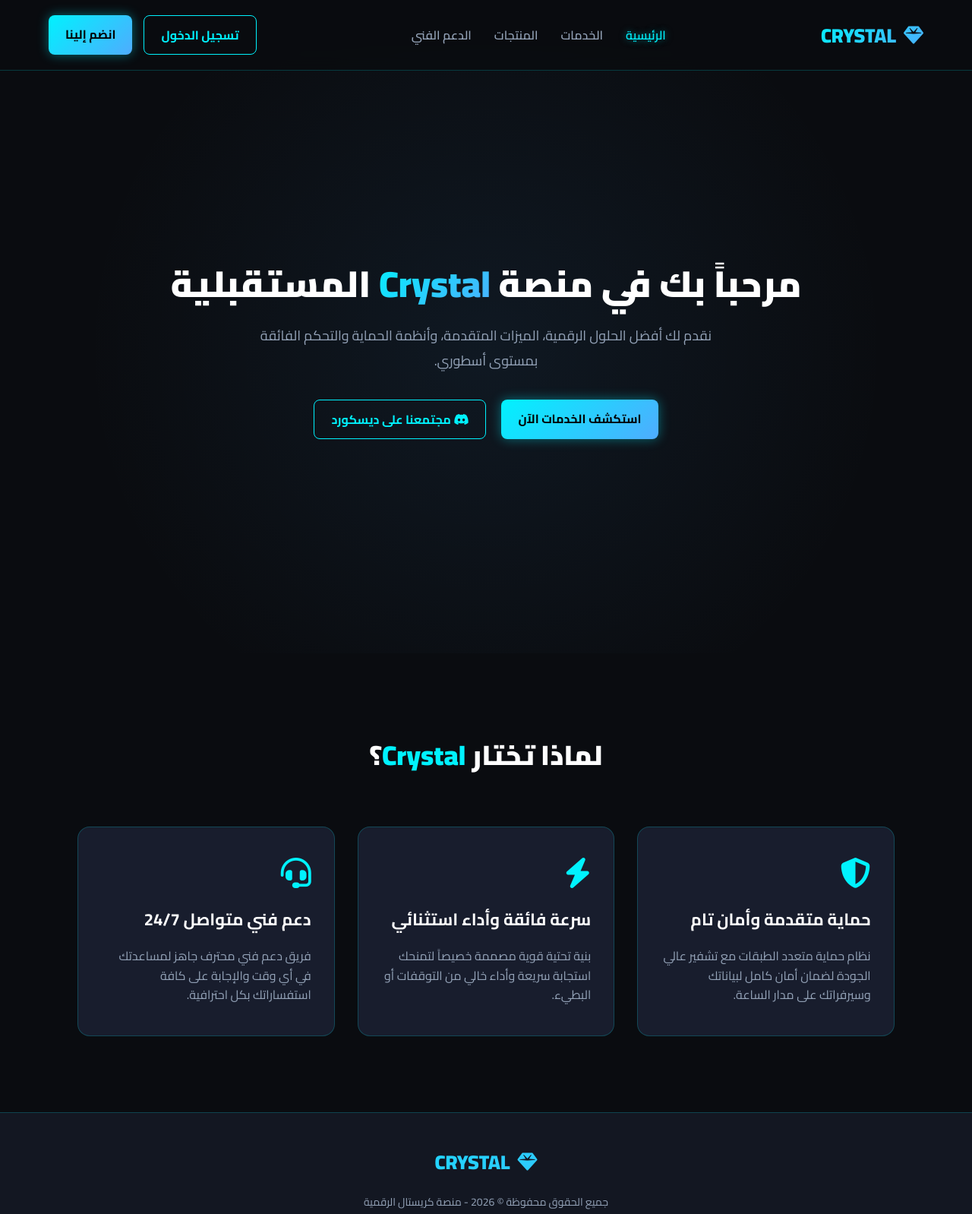
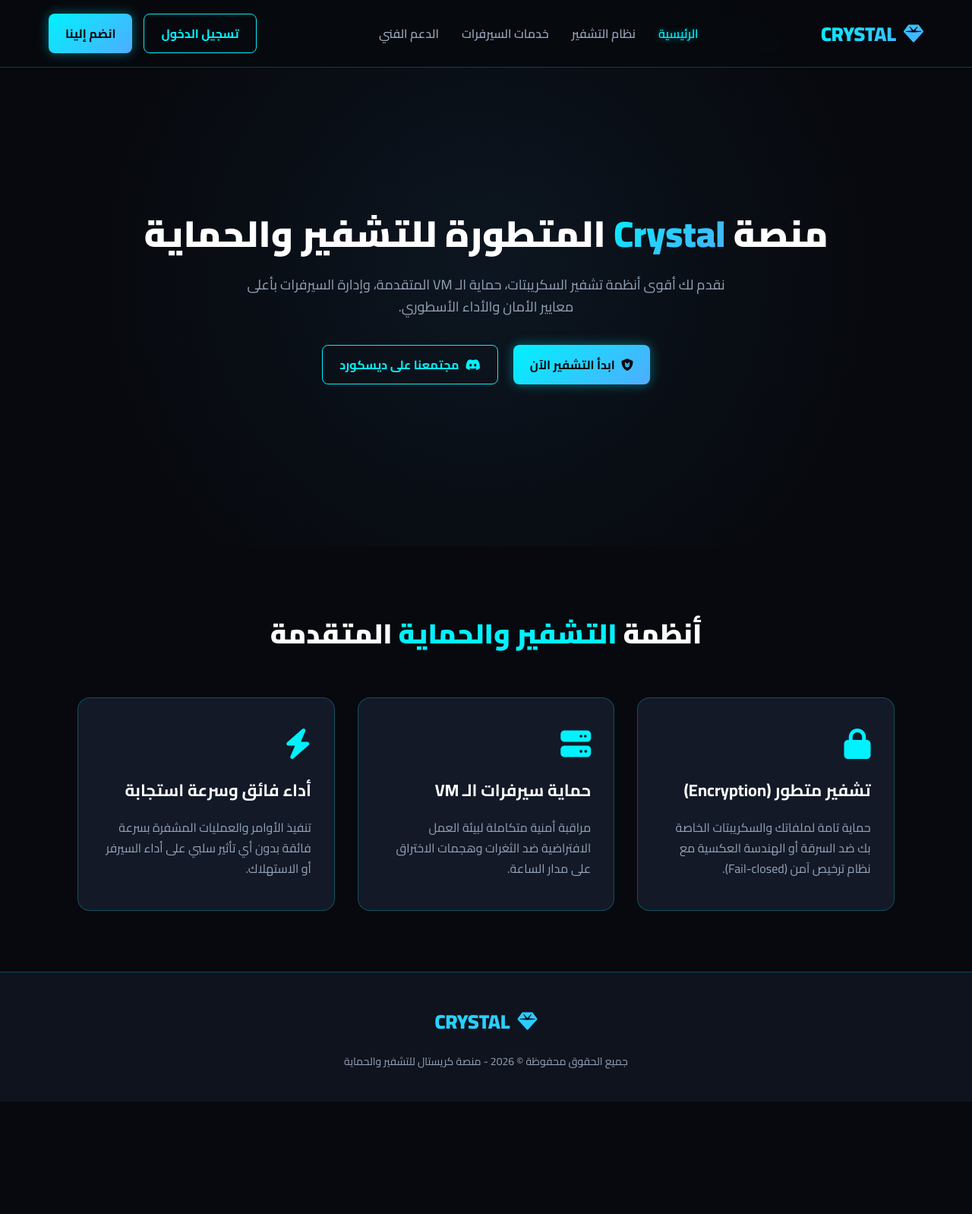
Before and after one commit to AliRed1/thfeer, a plain HTML site: page index.html in a window 1280 px wide. Shown: the whole page at 76% size. After the commit the page ends 1450 px from the top, so only its background shows below. Drawn offline with Linux system fonts and the light colour scheme.

Commit message:
Update index.html

```diff
--- a/index.html
+++ b/index.html
@@ -3,21 +3,21 @@
 <head>
     <meta charset="UTF-8">
     <meta name="viewport" content="width=device-width, initial-scale=1.0">
-    <title>Crystal - المنصة والخدمات الرقمية</title>
+    <title>Crystal - منصة الحماية والخدمات الرقمية</title>
     <!-- استيراد خط عربي أنيق -->
     <link href="https://fonts.googleapis.com/css2?family=Cairo:wght@300;400;600;700;900&display=swap" rel="stylesheet">
     <!-- مكتبة أيقونات FontAwesome -->
     <link rel="stylesheet" href="https://cdnjs.cloudflare.com/ajax/libs/font-awesome/6.4.0/css/all.min.css">
     <style>
         :root {
-            --bg-primary: #0a0c10;
-            --bg-secondary: #131722;
-            --card-bg: #181d2d;
+            --bg-primary: #07090e;
+            --bg-secondary: #0f131d;
+            --card-bg: #131927;
             --accent-cyan: #00f2fe;
             --accent-blue: #4facfe;
             --text-main: #ffffff;
             --text-muted: #94a3b8;
-            --border-color: rgba(0, 242, 254, 0.2);
+            --border-color: rgba(0, 242, 254, 0.25);
         }
 
         * {
@@ -35,8 +35,8 @@
 
         /* شريط التنقل العلوي */
         header {
-            background: rgba(10, 12, 16, 0.85);
-            backdrop-filter: blur(10px);
+            background: rgba(7, 9, 14, 0.9);
+            backdrop-filter: blur(12px);
             border-bottom: 1px solid var(--border-color);
             position: fixed;
             top: 0;
@@ -46,7 +46,7 @@
             display: flex;
             justify-content: space-between;
             align-items: center;
-            padding: 20px 5%;
+            padding: 18px 5%;
         }
 
         .logo {
@@ -90,6 +90,9 @@
             cursor: pointer;
             text-decoration: none;
             transition: 0.3s;
+            display: inline-flex;
+            align-items: center;
+            gap: 8px;
         }
 
         .btn-outline {
@@ -104,7 +107,7 @@
 
         .btn-glow {
             background: linear-gradient(135deg, var(--accent-cyan), var(--accent-blue));
-            color: #000;
+            color: #07090e;
             border: none;
             box-shadow: 0 0 15px rgba(0, 242, 254, 0.4);
         }
@@ -116,22 +119,21 @@
 
         /* قسم الترحيب الرئيسي (Hero) */
         .hero {
-            height: 100vh;
+            min-height: 90vh;
             display: flex;
             flex-direction: column;
             justify-content: center;
             align-items: center;
             text-align: center;
-            padding: 0 20px;
+            padding: 140px 20px 80px 20px;
             background: radial-gradient(circle at center, rgba(79, 172, 254, 0.08) 0%, transparent 70%);
-            margin-top: 60px;
         }
 
         .hero h1 {
             font-size: 48px;
             font-weight: 900;
             margin-bottom: 20px;
-            line-height: 1.3;
+            line-height: 1.4;
         }
 
         .hero h1 span {
@@ -143,25 +145,28 @@
         .hero p {
             font-size: 18px;
             color: var(--text-muted);
-            max-width: 600px;
+            max-width: 650px;
             margin-bottom: 35px;
+            line-height: 1.6;
         }
 
         .hero-buttons {
             display: flex;
             gap: 20px;
+            flex-wrap: wrap;
+            justify-content: center;
         }
 
-        /* الأقسام والمميزات */
+        /* الأقسام والمميزات والتشفير */
         .section {
-            padding: 100px 8%;
+            padding: 80px 8%;
         }
 
         .section-title {
             text-align: center;
             font-size: 36px;
             font-weight: 800;
-            margin-bottom: 60px;
+            margin-bottom: 50px;
         }
 
         .section-title span {
@@ -170,7 +175,7 @@
 
         .grid-3 {
             display: grid;
-            grid-template-columns: repeat(auto-fit, minmax(300px, 1fr));
+            grid-template-columns: repeat(auto-fit, minmax(320px, 1fr));
             gap: 30px;
         }
 
@@ -203,7 +208,7 @@
 
         .card p {
             color: var(--text-muted);
-            line-height: 1.6;
+            line-height: 1.7;
         }
 
         /* التذييل (Footer) */
@@ -231,8 +236,8 @@
         <nav>
             <ul>
                 <li><a href="#" class="active">الرئيسية</a></li>
-                <li><a href="#">الخدمات</a></li>
-                <li><a href="#">المنتجات</a></li>
+                <li><a href="#">نظام التشفير</a></li>
+                <li><a href="#">خدمات السيرفرات</a></li>
                 <li><a href="#">الدعم الفني</a></li>
             </ul>
         </nav>
@@ -244,32 +249,32 @@
 
     <!-- قسم الواجهة الرئيسي -->
     <section class="hero">
-        <h1>مرحباً بك في منصة <span>Crystal</span> المستقبلية</h1>
-        <p>نقدم لك أفضل الحلول الرقمية، الميزات المتقدمة، وأنظمة الحماية والتحكم الفائقة بمستوى أسطوري.</p>
+        <h1>منصة <span>Crystal</span> المتطورة للتشفير والحماية</h1>
+        <p>نقدم لك أقوى أنظمة تشفير السكريبتات، حماية الـ VM المتقدمة، وإدارة السيرفرات بأعلى معايير الأمان والأداء الأسطوري.</p>
         <div class="hero-buttons">
-            <a href="#" class="btn btn-glow">استكشف الخدمات الآن</a>
+            <a href="#" class="btn btn-glow"><i class="fa-solid fa-shield-cat"></i> ابدأ التشفير الآن</a>
             <a href="#" class="btn btn-outline"><i class="fa-brands fa-discord"></i> مجتمعنا على ديسكورد</a>
         </div>
     </section>
 
-    <!-- قسم المميزات -->
+    <!-- قسم التشفير والمميزات -->
     <section class="section">
-        <h2 class="section-title">لماذا تختار <span>Crystal</span>؟</h2>
+        <h2 class="section-title">أنظمة <span>التشفير والحماية</span> المتقدمة</h2>
         <div class="grid-3">
             <div class="card">
-                <i class="fa-solid fa-shield-halved"></i>
-                <h3>حماية متقدمة وأمان تام</h3>
-                <p>نظام حماية متعدد الطبقات مع تشفير عالي الجودة لضمان أمان كامل لبياناتك وسيرفراتك على مدار الساعة.</p>
+                <i class="fa-solid fa-lock"></i>
+                <h3>تشفير متطور (Encryption)</h3>
+                <p>حماية تامة لملفاتك والسكريبتات الخاصة بك ضد السرقة أو الهندسة العكسية مع نظام ترخيص آمن (Fail-closed).</p>
+            </div>
+            <div class="card">
+                <i class="fa-solid fa-server"></i>
+                <h3>حماية سيرفرات الـ VM</h3>
+                <p>مراقبة أمنية متكاملة لبيئة العمل الافتراضية ضد الثغرات وهجمات الاختراق على مدار الساعة.</p>
             </div>
             <div class="card">
                 <i class="fa-solid fa-bolt"></i>
-                <h3>سرعة فائقة وأداء استثنائي</h3>
-                <p>بنية تحتية قوية مصممة خصيصاً لتمنحك استجابة سريعة وأداء خالي من التوقفات أو البطيء.</p>
-            </div>
-            <div class="card">
-                <i class="fa-solid fa-headset"></i>
-                <h3>دعم فني متواصل 24/7</h3>
-                <p>فريق دعم فني محترف جاهز لمساعدتك في أي وقت والإجابة على كافة استفساراتك بكل احترافية.</p>
+                <h3>أداء فائق وسرعة استجابة</h3>
+                <p>تنفيذ الأوامر والعمليات المشفرة بسرعة فائقة بدون أي تأثير سلبي على أداء السيرفر أو الاستهلاك.</p>
             </div>
         </div>
     </section>
@@ -279,7 +284,7 @@
         <div class="logo" style="justify-content: center; margin-bottom: 15px;">
             <i class="fa-solid fa-gem"></i> CRYSTAL
         </div>
-        <p>جميع الحقوق محفوظة © 2026 - منصة كريستال الرقمية</p>
+        <p>جميع الحقوق محفوظة © 2026 - منصة كريستال للتشفير والحماية</p>
     </footer>
 
 </body>
```
